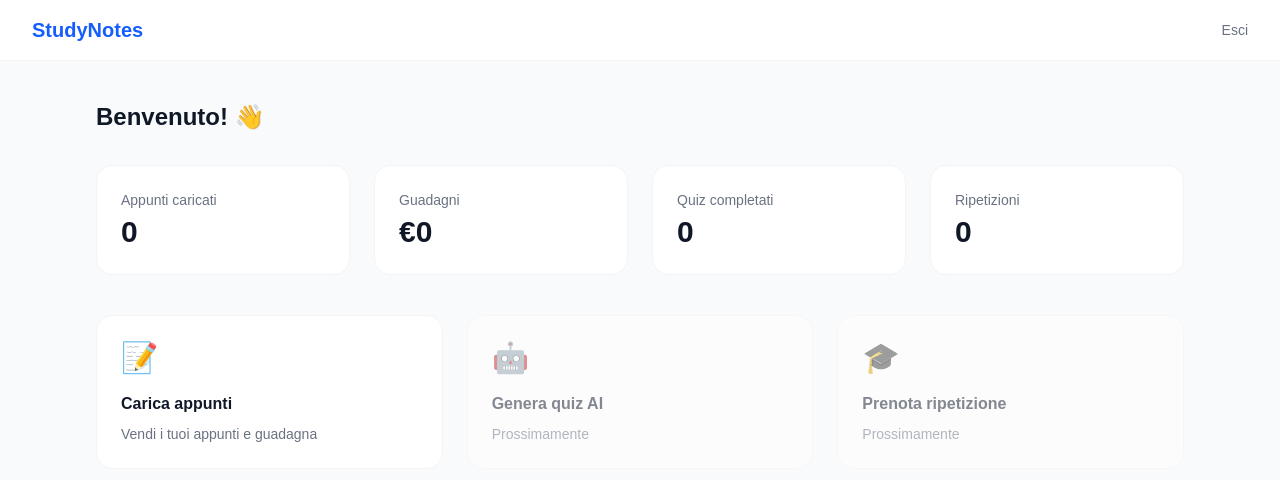
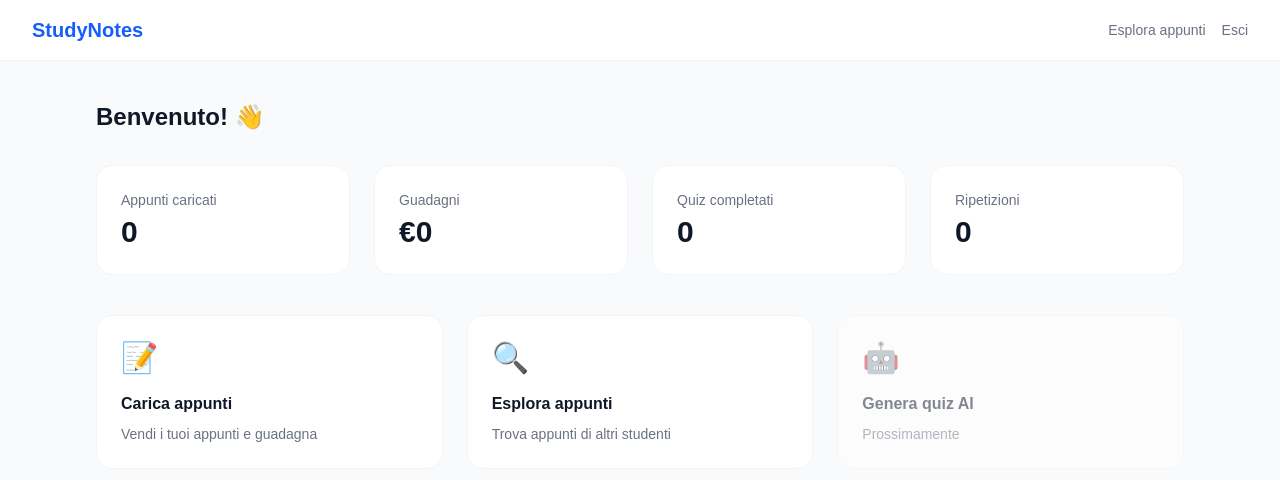
Before and after one commit to StarUpm/studynotes, a Next.js app: page /dashboard in a window 1280 px wide. Shown: the top 480 px of the page. Built offline with nearby package versions, Linux system fonts and the light colour scheme.

Commit message:
Update page.tsx

```diff
--- a/src/app/dashboard/page.tsx
+++ b/src/app/dashboard/page.tsx
@@ -16,7 +16,10 @@ export default function Dashboard() {
     <main className="min-h-screen bg-gray-50">
       <nav className="bg-white border-b border-gray-100 px-8 py-4 flex justify-between items-center">
         <span className="text-xl font-bold text-blue-600">StudyNotes</span>
-        <button onClick={handleLogout} className="text-sm text-gray-500 hover:text-red-500">Esci</button>
+        <div className="flex gap-4 items-center">
+          <Link href="/esplora" className="text-sm text-gray-500 hover:text-blue-600">Esplora appunti</Link>
+          <button onClick={handleLogout} className="text-sm text-gray-500 hover:text-red-500">Esci</button>
+        </div>
       </nav>
       <div className="max-w-6xl mx-auto px-8 py-10">
         <h1 className="text-2xl font-bold text-gray-900 mb-8">Benvenuto! 👋</h1>
@@ -44,14 +47,14 @@ export default function Dashboard() {
             <h3 className="font-semibold text-gray-900 mb-2">Carica appunti</h3>
             <p className="text-sm text-gray-500">Vendi i tuoi appunti e guadagna</p>
           </Link>
+          <Link href="/esplora" className="bg-white rounded-2xl border border-gray-100 p-6 hover:border-blue-200 cursor-pointer block">
+            <div className="text-3xl mb-4">🔍</div>
+            <h3 className="font-semibold text-gray-900 mb-2">Esplora appunti</h3>
+            <p className="text-sm text-gray-500">Trova appunti di altri studenti</p>
+          </Link>
           <div className="bg-white rounded-2xl border border-gray-100 p-6 opacity-50">
             <div className="text-3xl mb-4">🤖</div>
             <h3 className="font-semibold text-gray-900 mb-2">Genera quiz AI</h3>
-            <p className="text-sm text-gray-500">Prossimamente</p>
-          </div>
-          <div className="bg-white rounded-2xl border border-gray-100 p-6 opacity-50">
-            <div className="text-3xl mb-4">🎓</div>
-            <h3 className="font-semibold text-gray-900 mb-2">Prenota ripetizione</h3>
             <p className="text-sm text-gray-500">Prossimamente</p>
           </div>
         </div>
```
